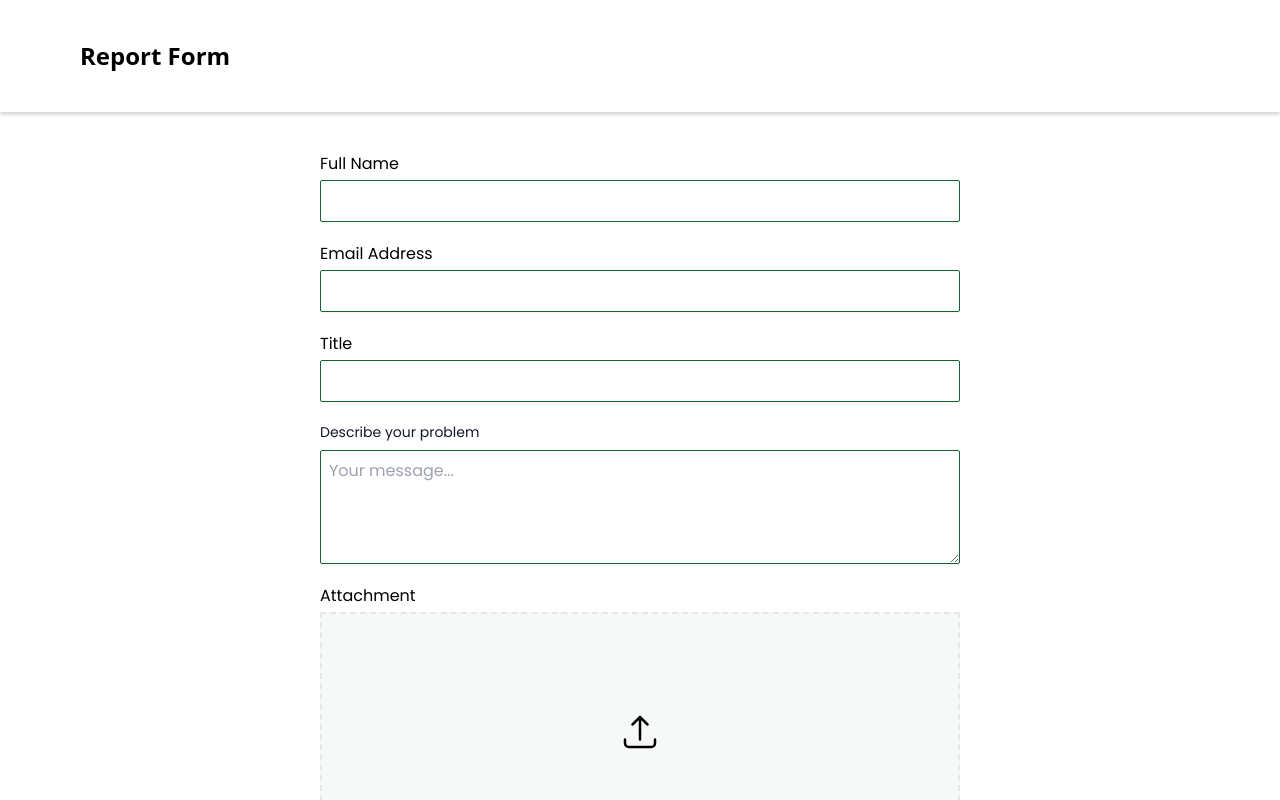
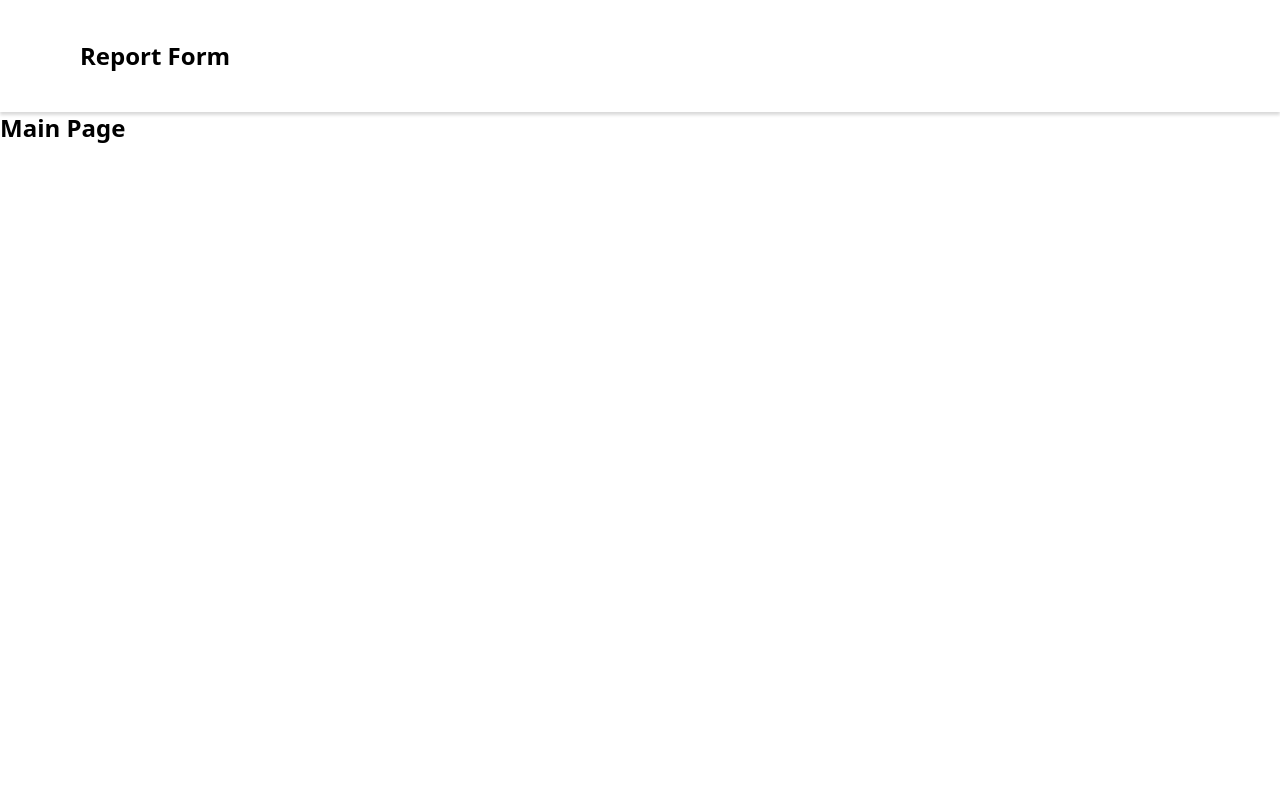
Before and after one commit to rizky-pm/e-ticketing-user, a React (Create React App) app: page / in a window 1280 px wide. Shown: the top 800 px of the page. Built offline with nearby package versions, Linux system fonts and the light colour scheme.

Commit message:
Added routers to route to different pages

```diff
--- a/src/App.js
+++ b/src/App.js
@@ -1,13 +1,11 @@
-import FormReport from './components/FormReport';
 import Navbar from './components/Navbar';
+import Routers from './Routes';
 
 function App() {
   return (
     <>
       <Navbar />
-      <div className='font-poppins flex justify-center py-10'>
-        <FormReport />
-      </div>
+      <Routers />
     </>
   );
 }
--- /dev/null
+++ b/src/Pages/FormPage.jsx
@@ -0,0 +1,12 @@
+import React from 'react';
+import FormReport from '../components/FormReport';
+
+const FormPage = () => {
+  return (
+    <div className='font-poppins flex justify-center py-10'>
+      <FormReport />
+    </div>
+  );
+};
+
+export default FormPage;
--- /dev/null
+++ b/src/Pages/MainPage.jsx
@@ -0,0 +1,11 @@
+import React from 'react';
+
+const MainPage = () => {
+  return (
+    <div>
+      <p className='text-2xl font-bold'>Main Page</p>
+    </div>
+  );
+};
+
+export default MainPage;
--- /dev/null
+++ b/src/Routes/index.jsx
@@ -0,0 +1,16 @@
+import React from 'react';
+import { Routes, Route } from 'react-router-dom';
+
+import MainPage from '../Pages/MainPage';
+import FormPage from '../Pages/FormPage';
+
+const Routers = () => {
+  return (
+    <Routes>
+      <Route path='/' element={<MainPage />} />
+      <Route path='/form-report' element={<FormPage />} />
+    </Routes>
+  );
+};
+
+export default Routers;
--- a/src/index.js
+++ b/src/index.js
@@ -1,5 +1,7 @@
 import React from 'react';
 import ReactDOM from 'react-dom/client';
+import { BrowserRouter } from 'react-router-dom';
+
 import './index.css';
 import App from './App';
 import reportWebVitals from './reportWebVitals';
@@ -7,7 +9,9 @@ import reportWebVitals from './reportWebVitals';
 const root = ReactDOM.createRoot(document.getElementById('root'));
 root.render(
   <React.StrictMode>
-    <App />
+    <BrowserRouter>
+      <App />
+    </BrowserRouter>
   </React.StrictMode>
 );
 
```
